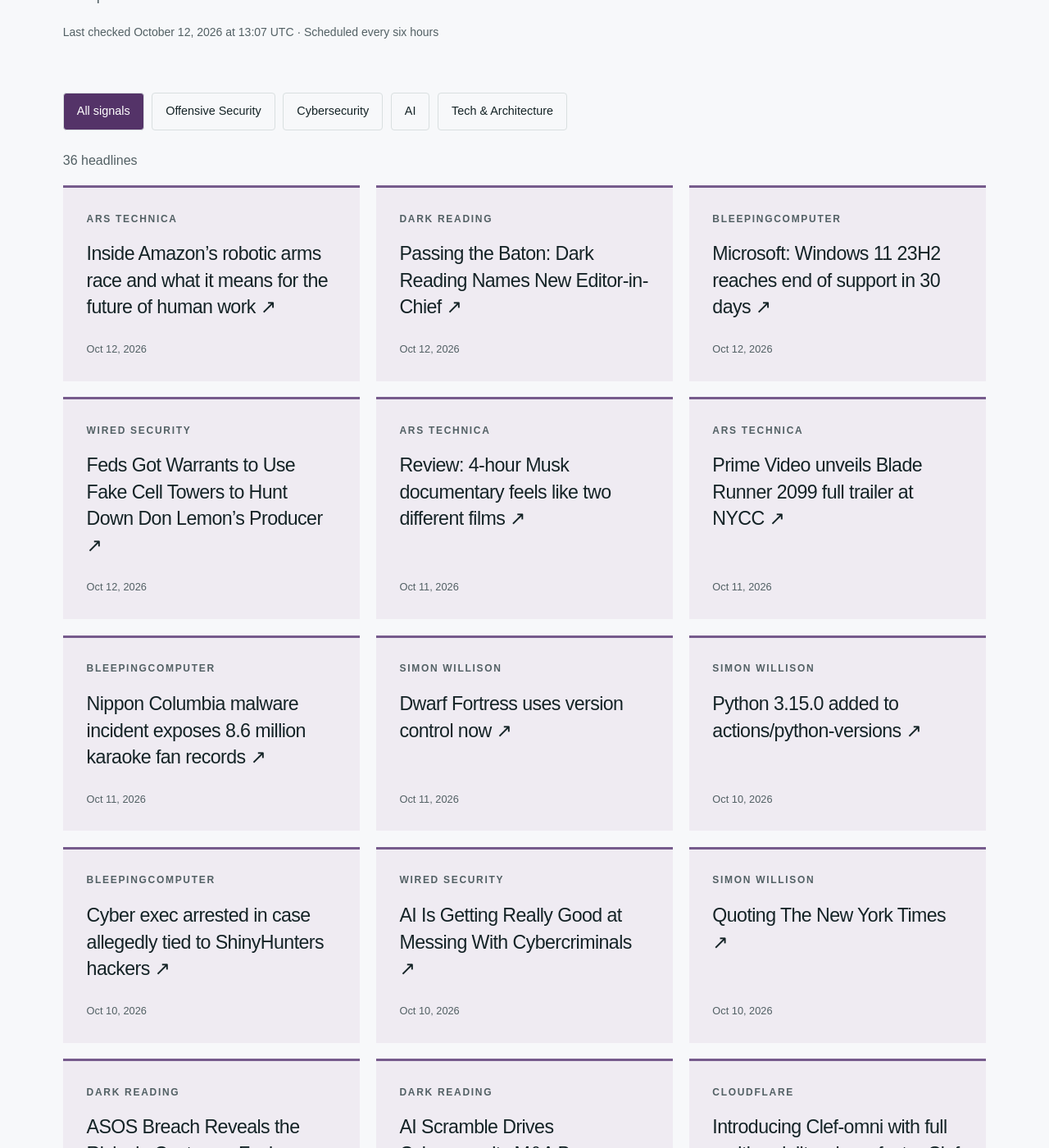
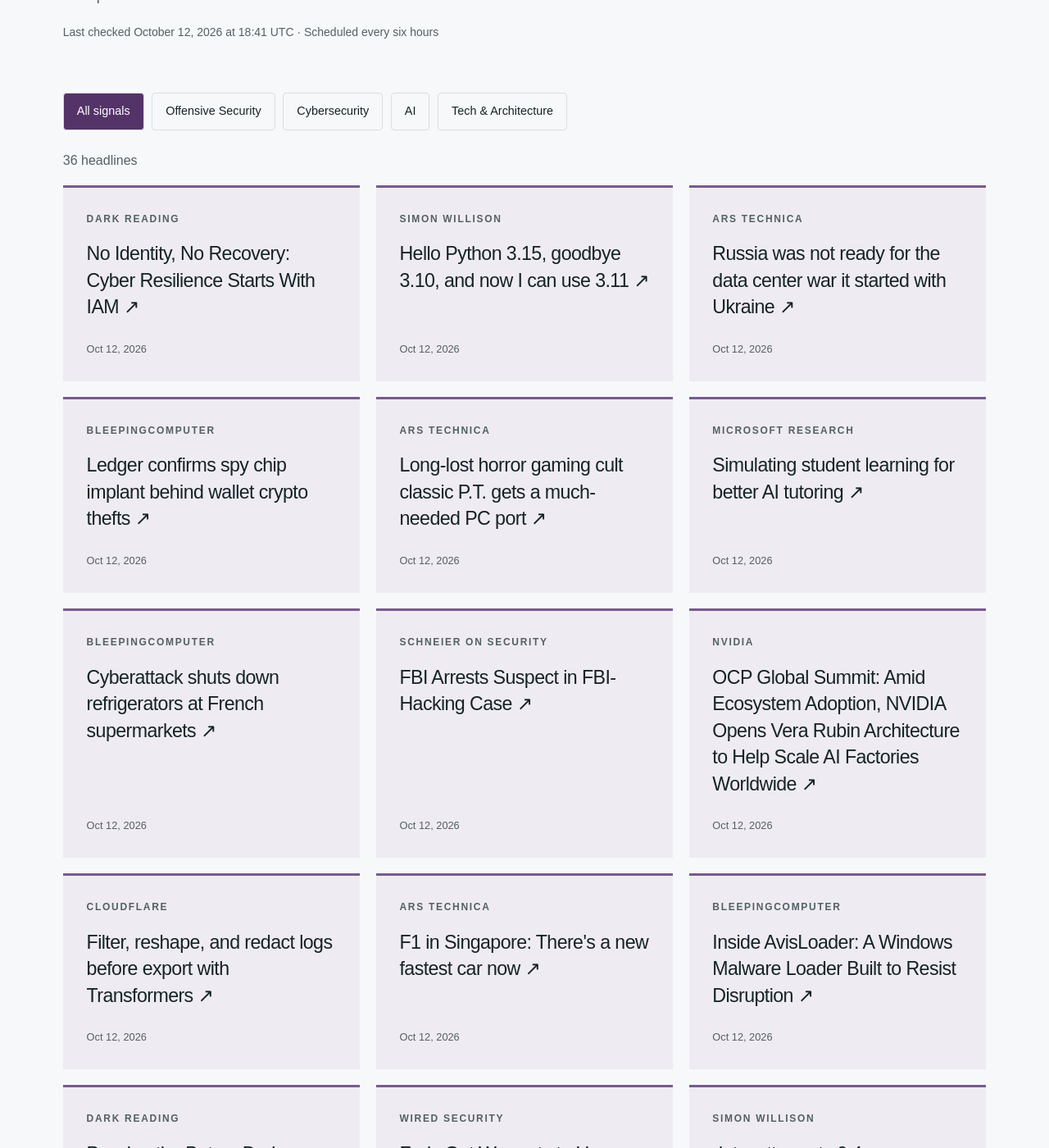
Before and after one commit to hntk/hntk.github.io, a Jekyll site: the page built from news/index.html, in a window 1280 px wide and 1400 px high, scrolled down 375 px. Shown: the whole window at 82% size. Built offline with Jekyll 4.4.1, drawn with Linux system fonts in a browser that asks for light colours; some of the changed text lies outside the part shown.

Commit message:
Refresh News and Signals

```diff
--- a/_data/news.json
+++ b/_data/news.json
@@ -1,13 +1,101 @@
 {
-  "updated": "2026-10-12T13:07:02.948809+00:00",
+  "updated": "2026-10-12T18:41:32.922272+00:00",
   "items": [
     {
-      "title": "Inside Amazon’s robotic arms race and what it means for the future of human work",
-      "url": "https://arstechnica.com/ai/2026/10/inside-amazons-robotic-arms-race-and-what-it-means-for-the-future-of-human-work/",
-      "published": "2026-10-12T12:43:10+00:00",
+      "title": "No Identity, No Recovery: Cyber Resilience Starts With IAM",
+      "url": "https://www.darkreading.com/cybersecurity-operations/cyber-resilience-starts-with-iam",
+      "published": "2026-10-12T18:27:25+00:00",
+      "source": "Dark Reading",
+      "source_id": "dark-reading",
+      "category": "cybersecurity"
+    },
+    {
+      "title": "Hello Python 3.15, goodbye 3.10, and now I can use 3.11",
+      "url": "https://simonwillison.net/2026/Oct/12/python-3-15/",
+      "published": "2026-10-12T18:15:38+00:00",
+      "source": "Simon Willison",
+      "source_id": "simon-willison",
+      "category": "ai"
+    },
+    {
+      "title": "Russia was not ready for the data center war it started with Ukraine",
+      "url": "https://arstechnica.com/gadgets/2026/10/russia-was-not-ready-for-the-data-center-war-it-started-with-ukraine/",
+      "published": "2026-10-12T17:52:36+00:00",
       "source": "Ars Technica",
       "source_id": "ars-technica",
       "category": "tech-architecture"
+    },
+    {
+      "title": "Ledger confirms spy chip implant behind wallet crypto thefts",
+      "url": "https://www.bleepingcomputer.com/news/security/ledger-confirms-hardware-wallet-spy-implant-behind-crypto-thefts/",
+      "published": "2026-10-12T16:27:23+00:00",
+      "source": "BleepingComputer",
+      "source_id": "bleepingcomputer",
+      "category": "cybersecurity"
+    },
+    {
+      "title": "Long-lost horror gaming cult classic P.T. gets a much-needed PC port",
+      "url": "https://arstechnica.com/gaming/2026/10/long-lost-horror-gaming-cult-classic-p-t-gets-a-much-needed-pc-port/",
+      "published": "2026-10-12T16:01:08+00:00",
+      "source": "Ars Technica",
+      "source_id": "ars-technica",
+      "category": "tech-architecture"
+    },
+    {
+      "title": "Simulating student learning for better AI tutoring",
+      "url": "https://www.microsoft.com/en-us/research/blog/simulating-student-learning-for-better-ai-tutoring/",
+      "published": "2026-10-12T16:00:00+00:00",
+      "source": "Microsoft Research",
+      "source_id": "microsoft-research",
+      "category": "ai"
+    },
+    {
+      "title": "Cyberattack shuts down refrigerators at French supermarkets",
+      "url": "https://www.bleepingcomputer.com/news/security/cyberattack-shuts-down-refrigerators-at-french-supermarkets/",
+      "published": "2026-10-12T15:23:34+00:00",
+      "source": "BleepingComputer",
+      "source_id": "bleepingcomputer",
+      "category": "cybersecurity"
+    },
+    {
+      "title": "FBI Arrests Suspect in FBI-Hacking Case",
+      "url": "https://www.schneier.com/blog/archives/2026/10/fbi-arrests-suspect-in-fbi-hacking-case.html",
+      "published": "2026-10-12T15:01:26+00:00",
+      "source": "Schneier on Security",
+      "source_id": "schneier",
+      "category": "cybersecurity"
+    },
+    {
+      "title": "OCP Global Summit: Amid Ecosystem Adoption, NVIDIA Opens Vera Rubin Architecture to Help Scale AI Factories Worldwide",
+      "url": "https://blogs.nvidia.com/blog/ocp-global-summit-vera-rubin-scale-ai-factories/",
+      "published": "2026-10-12T15:00:25+00:00",
+      "source": "NVIDIA",
+      "source_id": "nvidia",
+      "category": "ai"
+    },
+    {
+      "title": "Filter, reshape, and redact logs before export with Transformers",
+      "url": "https://blog.cloudflare.com/transformers-on-logpush/",
+      "published": "2026-10-12T14:44:59+00:00",
+      "source": "Cloudflare",
+      "source_id": "cloudflare",
+      "category": "tech-architecture"
+    },
+    {
+      "title": "F1 in Singapore: There's a new fastest car now",
+      "url": "https://arstechnica.com/cars/2026/10/f1-in-singapore-theres-a-new-fastest-car-now/",
+      "published": "2026-10-12T14:43:14+00:00",
+      "source": "Ars Technica",
+      "source_id": "ars-technica",
+      "category": "tech-architecture"
+    },
+    {
+      "title": "Inside AvisLoader: A Windows Malware Loader Built to Resist Disruption",
+      "url": "https://www.bleepingcomputer.com/news/security/inside-avisloader-a-windows-malware-loader-built-to-resist-disruption/",
+      "published": "2026-10-12T14:00:10+00:00",
+      "source": "BleepingComputer",
+      "source_id": "bleepingcomputer",
+      "category": "cybersecurity"
     },
     {
       "title": "Passing the Baton: Dark Reading Names New Editor-in-Chief",
@@ -15,14 +103,6 @@
       "published": "2026-10-12T12:30:58+00:00",
       "source": "Dark Reading",
       "source_id": "dark-reading",
-      "category": "cybersecurity"
-    },
-    {
-      "title": "Microsoft: Windows 11 23H2 reaches end of support in 30 days",
-      "url": "https://www.bleepingcomputer.com/news/microsoft/microsoft-windows-11-23h2-reaches-end-of-support-in-30-days/",
-      "published": "2026-10-12T11:58:33+00:00",
-      "source": "BleepingComputer",
-      "source_id": "bleepingcomputer",
       "category": "cybersecurity"
     },
     {
@@ -34,28 +114,12 @@
       "category": "cybersecurity"
     },
     {
-      "title": "Review: 4-hour Musk documentary feels like two different films",
-      "url": "https://arstechnica.com/culture/2026/10/review-4-hour-musk-documentary-feels-like-two-different-films/",
-      "published": "2026-10-11T18:10:54+00:00",
-      "source": "Ars Technica",
-      "source_id": "ars-technica",
-      "category": "tech-architecture"
-    },
-    {
-      "title": "Prime Video unveils Blade Runner 2099 full trailer at NYCC",
-      "url": "https://arstechnica.com/culture/2026/10/prime-video-unveils-blade-runner-2099-full-trailer-at-nycc/",
-      "published": "2026-10-11T14:50:24+00:00",
-      "source": "Ars Technica",
-      "source_id": "ars-technica",
-      "category": "tech-architecture"
-    },
-    {
-      "title": "Nippon Columbia malware incident exposes 8.6 million karaoke fan records",
-      "url": "https://www.bleepingcomputer.com/news/security/nippon-columbia-malware-incident-exposes-86-million-karaoke-fan-records/",
-      "published": "2026-10-11T14:23:46+00:00",
-      "source": "BleepingComputer",
-      "source_id": "bleepingcomputer",
-      "category": "cybersecurity"
+      "title": "datasette-ports 0.4",
+      "url": "https://simonwillison.net/2026/Oct/12/datasette-ports/",
+      "published": "2026-10-12T04:57:07+00:00",
+      "source": "Simon Willison",
+      "source_id": "simon-willison",
+      "category": "ai"
     },
     {
       "title": "Dwarf Fortress uses version control now",
@@ -66,22 +130,6 @@
       "category": "ai"
     },
     {
-      "title": "Python 3.15.0 added to actions/python-versions",
-      "url": "https://simonwillison.net/2026/Oct/10/python-actions/",
-      "published": "2026-10-10T23:58:04+00:00",
-      "source": "Simon Willison",
-      "source_id": "simon-willison",
-      "category": "ai"
-    },
-    {
-      "title": "Cyber exec arrested in case allegedly tied to ShinyHunters hackers",
-      "url": "https://www.bleepingcomputer.com/news/security/cyber-exec-arrested-in-case-allegedly-tied-to-shinyhunters-hackers/",
-      "published": "2026-10-10T15:07:54+00:00",
-      "source": "BleepingComputer",
-      "source_id": "bleepingcomputer",
-      "category": "cybersecurity"
-    },
-    {
       "title": "AI Is Getting Really Good at Messing With Cybercriminals",
       "url": "https://www.wired.com/story/ai-is-getting-really-good-at-messing-with-cybercriminals/",
       "published": "2026-10-10T12:00:00+00:00",
@@ -90,25 +138,9 @@
       "category": "cybersecurity"
     },
     {
-      "title": "Quoting The New York Times",
-      "url": "https://simonwillison.net/2026/Oct/10/the-new-york-times/",
-      "published": "2026-10-10T02:04:12+00:00",
-      "source": "Simon Willison",
-      "source_id": "simon-willison",
-      "category": "ai"
-    },
-    {
       "title": "ASOS Breach Reveals the Risks in Customer-Facing SaaS",
       "url": "https://www.darkreading.com/cyberattacks-data-breaches/asos-breach-risks-customer-facing-saas",
       "published": "2026-10-09T20:58:32+00:00",
-      "source": "Dark Reading",
-      "source_id": "dark-reading",
-      "category": "cybersecurity"
-    },
-    {
-      "title": "AI Scramble Drives Cybersecurity M&A Boom",
-      "url": "https://www.darkreading.com/cybersecurity-analytics/ai-scramble-cybersecurity-ma-boom",
-      "published": "2026-10-09T19:26:26+00:00",
       "source": "Dark Reading",
       "source_id": "dark-reading",
       "category": "cybersecurity"
@@ -136,22 +168,6 @@
       "source": "Cloudflare",
       "source_id": "cloudflare",
       "category": "tech-architecture"
-    },
-    {
-      "title": "Deno is joining Cloudflare",
-      "url": "https://blog.cloudflare.com/deno-joins-cloudflare/",
-      "published": "2026-10-09T12:50:00+00:00",
-      "source": "Cloudflare",
-      "source_id": "cloudflare",
-      "category": "tech-architecture"
-    },
-    {
-      "title": "ICE Agent at NYC Shooting Has History of Alleged Violence and Illegal Arrests",
-      "url": "https://www.wired.com/story/ice-agent-at-nyc-shooting-has-history-of-alleged-violence-and-illegal-arrests/",
-      "published": "2026-10-09T04:46:11+00:00",
-      "source": "WIRED Security",
-      "source_id": "wired",
-      "category": "cybersecurity"
     },
     {
       "title": "What the 2026 Microsoft Digital Defense Report reveals about AI, identity, and the future of cybersecurity",
@@ -194,12 +210,12 @@
       "category": "ai"
     },
     {
-      "title": "NVIDIA, Microsoft Kick Off a New Beginning for Windows PCs With RTX Spark and AI Agents",
-      "url": "https://blogs.nvidia.com/blog/local-ai-rtx-spark-microsoft-windows-event/",
-      "published": "2026-10-07T18:45:28+00:00",
-      "source": "NVIDIA",
-      "source_id": "nvidia",
-      "category": "ai"
+      "title": "Shaq Got Hacked. Now He’s Pitching for a VPN",
+      "url": "https://www.wired.com/story/how-a-weirdly-chill-celebrity-thinks-about-personal-cybersecurity/",
+      "published": "2026-10-07T21:31:51+00:00",
+      "source": "WIRED Security",
+      "source_id": "wired",
+      "category": "cybersecurity"
     },
     {
       "title": "Multimodal open d1 decision models for the edge",
@@ -242,14 +258,6 @@
       "category": "ai"
     },
     {
-      "title": "Possible Vulnerability in Apple’s Automatic Reboot",
-      "url": "https://www.schneier.com/blog/archives/2026/10/possible-vulnerability-in-apples-automatic-reboot.html",
-      "published": "2026-10-06T11:06:46+00:00",
-      "source": "Schneier on Security",
-      "source_id": "schneier",
-      "category": "cybersecurity"
-    },
-    {
       "title": "Smashing the token limit with overlapping fragments",
       "url": "https://portswigger.net/research/smashing-the-token-limit",
       "published": "2026-10-05T15:04:55+00:00",
@@ -264,14 +272,6 @@
       "source": "Trail of Bits",
       "source_id": "trail-of-bits",
       "category": "offensive-security"
-    },
-    {
-      "title": "Forecasting space weather risks on power grids",
-      "url": "https://www.microsoft.com/en-us/research/blog/forecasting-space-weather-risks-on-power-grids/",
-      "published": "2026-09-30T16:00:00+00:00",
-      "source": "Microsoft Research",
-      "source_id": "microsoft-research",
-      "category": "ai"
     },
     {
       "title": "Introducing Adversary Intelligence: LLM Tradecraft",
@@ -295,79 +295,79 @@
       "id": "ars-technica",
       "name": "Ars Technica",
       "status": "ok",
-      "last_success": "2026-10-12T13:07:02.948809+00:00"
+      "last_success": "2026-10-12T18:41:32.922272+00:00"
     },
     {
       "id": "bleepingcomputer",
       "name": "BleepingComputer",
       "status": "ok",
-      "last_success": "2026-10-12T13:07:02.948809+00:00"
+      "last_success": "2026-10-12T18:41:32.922272+00:00"
     },
     {
       "id": "cloudflare",
       "name": "Cloudflare",
       "status": "ok",
-      "last_success": "2026-10-12T13:07:02.948809+00:00"
+      "last_success": "2026-10-12T18:41:32.922272+00:00"
     },
     {
       "id": "dark-reading",
       "name": "Dark Reading",
       "status": "ok",
-      "last_success": "2026-10-12T13:07:02.948809+00:00"
+      "last_success": "2026-10-12T18:41:32.922272+00:00"
     },
     {
       "id": "hugging-face",
       "name": "Hugging Face",
       "status": "ok",
-      "last_success": "2026-10-12T13:07:02.948809+00:00"
+      "last_success": "2026-10-12T18:41:32.922272+00:00"
     },
     {
       "id": "microsoft-research",
       "name": "Microsoft Research",
       "status": "ok",
-      "last_success": "2026-10-12T13:07:02.948809+00:00"
+      "last_success": "2026-10-12T18:41:32.922272+00:00"
     },
     {
       "id": "nvidia",
       "name": "NVIDIA",
       "status": "ok",
-      "last_success": "2026-10-12T13:07:02.948809+00:00"
+      "last_success": "2026-10-12T18:41:32.922272+00:00"
     },
     {
       "id": "portswigger",
       "name": "PortSwigger Research",
       "status": "ok",
-      "last_success": "2026-10-12T13:07:02.948809+00:00"
+      "last_success": "2026-10-12T18:41:32.922272+00:00"
     },
     {
       "id": "schneier",
       "name": "Schneier on Security",
       "status": "ok",
-      "last_success": "2026-10-12T13:07:02.948809+00:00"
+      "last_success": "2026-10-12T18:41:32.922272+00:00"
     },
     {
       "id": "simon-willison",
       "name": "Simon Willison",
       "status": "ok",
-      "last_success": "2026-10-12T13:07:02.948809+00:00"
+      "last_success": "2026-10-12T18:41:32.922272+00:00"
     },
     {
       "id": "specterops",
       "name": "SpecterOps",
       "status": "ok",
-      "last_success": "2026-10-12T13:07:02.948809+00:00"
+      "last_success": "2026-10-12T18:41:32.922272+00:00"
     },
     {
       "id": "trail-of-bits",
       "name": "Trail of Bits",
       "status": "ok",
-      "last_success": "2026-10-12T13:07:02.948809+00:00"
+      "last_success": "2026-10-12T18:41:32.922272+00:00"
     },
     {
       "id": "wired",
       "name": "WIRED Security",
       "status": "ok",
-      "last_success": "2026-10-12T13:07:02.948809+00:00"
+      "last_success": "2026-10-12T18:41:32.922272+00:00"
     }
   ]
 }
```
